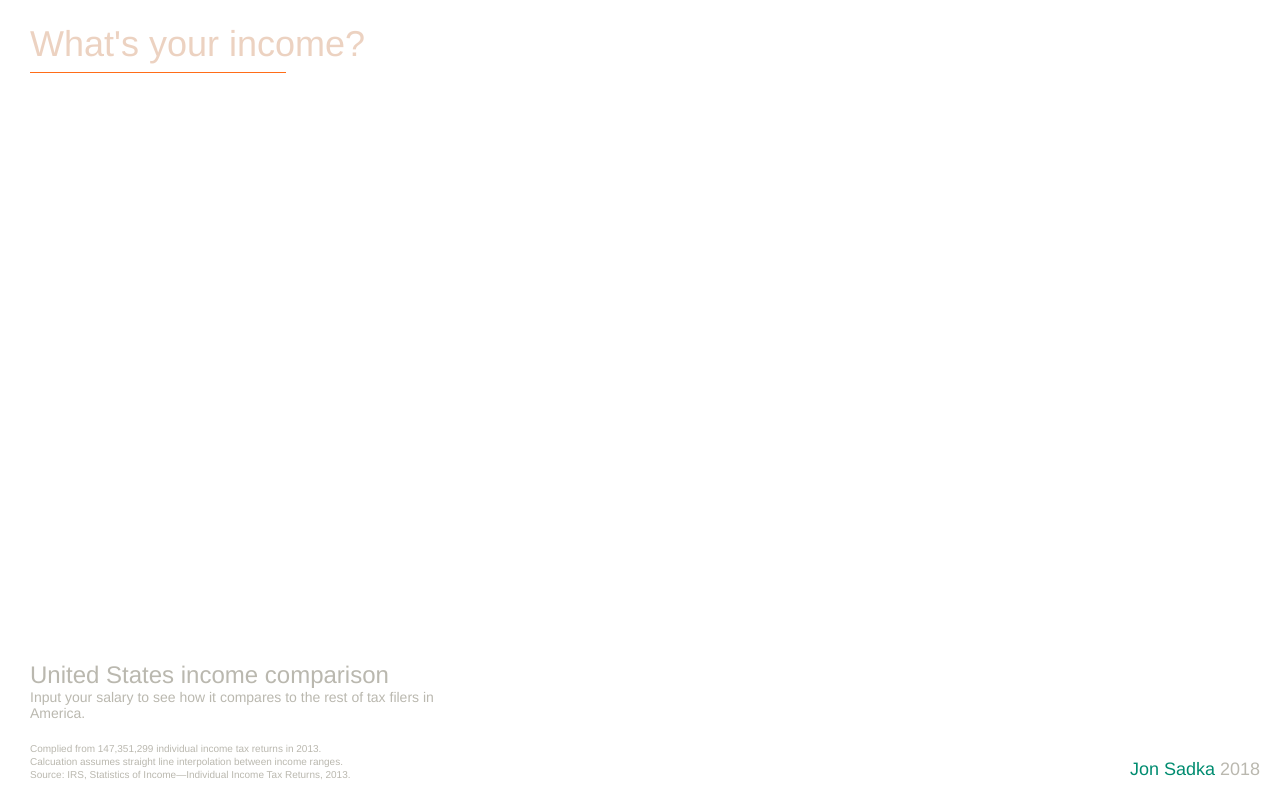
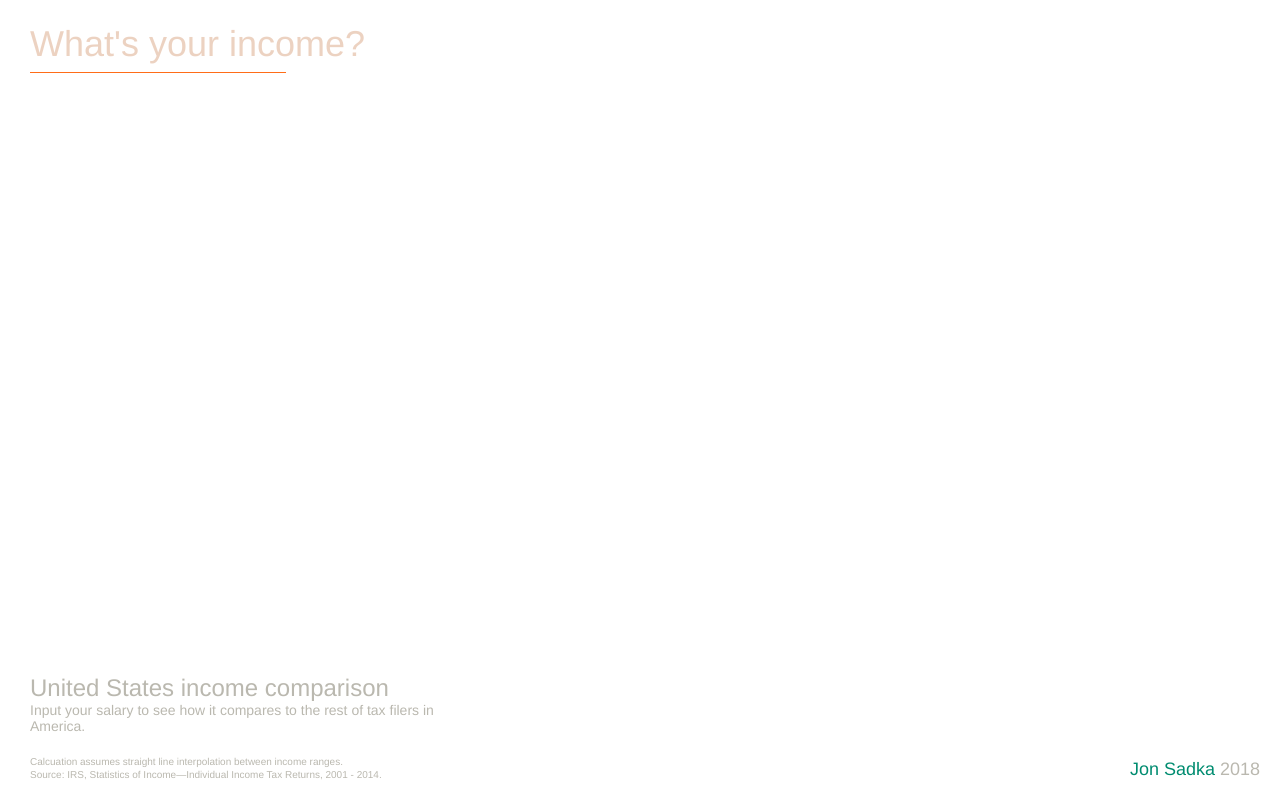
Before and after one commit to jonsadka/compare-income, a website: page index.html in a window 1280 px wide. Shown: the top 800 px of the page. Drawn offline with nearby package versions, Linux system fonts and the light colour scheme.

Commit message:
Update index.html

```diff
--- a/index.html
+++ b/index.html
@@ -51,9 +51,9 @@
       <p>Input your salary to see how it compares to the rest of tax filers in America.</p>
 
       <span class="name"><a href="http://jonsadka.com">Jon Sadka</a> 2018</span>
-      <p class="label">Complied from 147,351,299 individual income tax returns in 2013.</p>
+      <!-- <p class="label">Complied from 147,351,299 individual income tax returns in 2013.</p> -->
       <p class="label">Calcuation assumes straight line interpolation between income ranges.</p>
-      <p class="label">Source: IRS, Statistics of Income—Individual Income Tax Returns, 2013.</p>
+      <p class="label">Source: IRS, Statistics of Income—Individual Income Tax Returns, 2001 - 2014.</p>
     </div>
     <!-- SCRIPTS -->
     <script src="https://d3js.org/d3.v5.min.js"></script>
```
